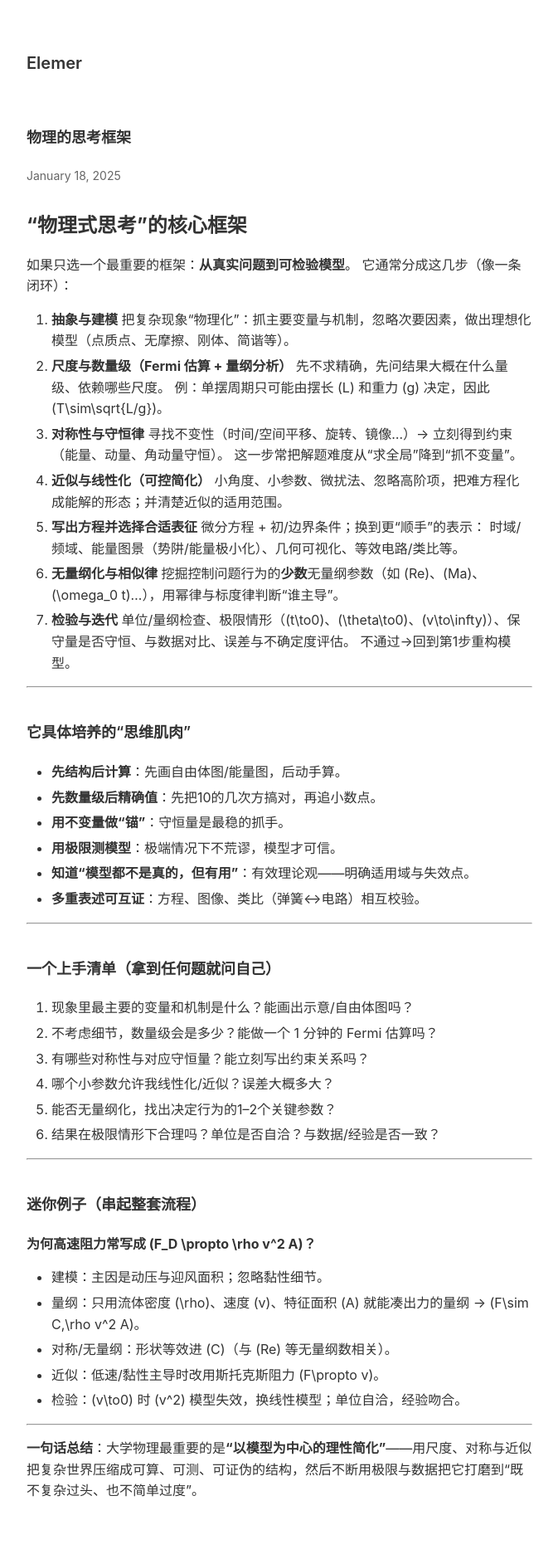
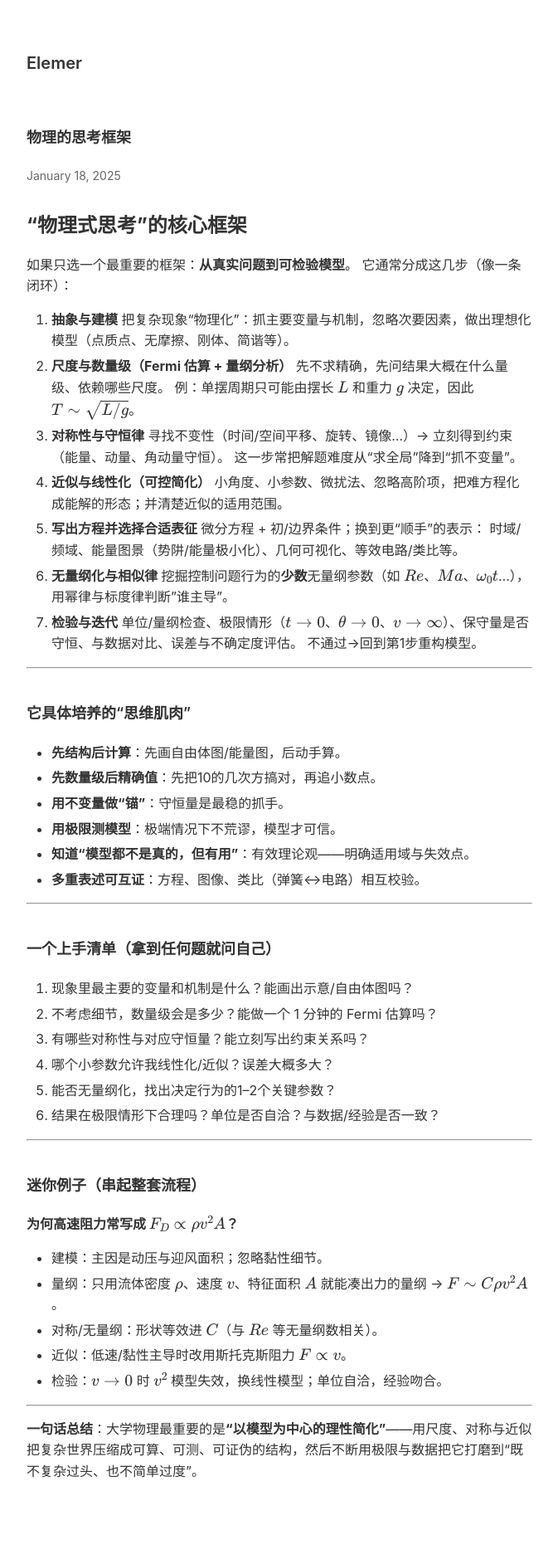
Before and after one commit to elemer1/elemer1.github.io, a Jekyll site: the page built from _writings/物理的思考方式.md, in a window 1280 px wide. Shown: the whole page at 83% size, without its empty margins (303-976 px from the left). Built offline with Jekyll 4.4.1, drawn with Linux system fonts in a browser that asks for light colours; after the commit the page ends 1861 px from its top, so only the background shows below that.

Commit message:
Update content - 2025-10-19 00:11:53

```diff
--- a/_config.yml
+++ b/_config.yml
@@ -9,6 +9,12 @@ url: "https://elemer1.github.io"
 # Build settings
 markdown: kramdown
 permalink: /:title/
+
+# Kramdown settings for math
+kramdown:
+  math_engine: mathjax
+  syntax_highlighter_opts:
+    disable: true
 
 # Performance optimizations
 sass:
--- a/_layouts/default.html
+++ b/_layouts/default.html
@@ -29,19 +29,28 @@
 
   <!-- MathJax for Mathematical Formulas -->
   <script>
-    MathJax = {
+    window.MathJax = {
       tex: {
         inlineMath: [['$', '$'], ['\\(', '\\)']],
         displayMath: [['$$', '$$'], ['\\[', '\\]']],
         processEscapes: true,
-        processEnvironments: true
+        processEnvironments: true,
+        tags: 'ams'
+      },
+      svg: {
+        fontCache: 'global'
       },
       options: {
-        skipHtmlTags: ['script', 'noscript', 'style', 'textarea', 'pre']
+        skipHtmlTags: ['script', 'noscript', 'style', 'textarea', 'pre', 'code']
+      },
+      startup: {
+        pageReady: () => {
+          return MathJax.startup.defaultPageReady();
+        }
       }
     };
   </script>
-  <script async src="https://cdn.jsdelivr.net/npm/mathjax@3/es5/tex-mml-chtml.js"></script>
+  <script id="MathJax-script" async src="https://cdn.jsdelivr.net/npm/mathjax@3/es5/tex-mml-chtml.js"></script>
 </head>
 <body>
   <div class="container">
--- a/_writings/物理的思考方式.md
+++ b/_writings/物理的思考方式.md
@@ -12,7 +12,7 @@ date: 2025-01-18
    把复杂现象“物理化”：抓主要变量与机制，忽略次要因素，做出理想化模型（点质点、无摩擦、刚体、简谐等）。
 2. **尺度与数量级（Fermi 估算 + 量纲分析）**
    先不求精确，先问结果大概在什么量级、依赖哪些尺度。
-   例：单摆周期只可能由摆长 (L) 和重力 (g) 决定，因此 (T\sim\sqrt{L/g})。
+   例：单摆周期只可能由摆长 $L$ 和重力 $g$ 决定，因此 $T\sim\sqrt{L/g}$。
 3. **对称性与守恒律**
    寻找不变性（时间/空间平移、旋转、镜像…）→ 立刻得到约束（能量、动量、角动量守恒）。
    这一步常把解题难度从“求全局”降到“抓不变量”。
@@ -22,9 +22,9 @@ date: 2025-01-18
    微分方程 + 初/边界条件；换到更“顺手”的表示：
    时域/频域、能量图景（势阱/能量极小化）、几何可视化、等效电路/类比等。
 6. **无量纲化与相似律**
-   挖掘控制问题行为的**少数**无量纲参数（如 (Re)、(Ma)、(\omega_0 t)…），用幂律与标度律判断“谁主导”。
+   挖掘控制问题行为的**少数**无量纲参数（如 $Re$、$Ma$、$\omega_0 t$…），用幂律与标度律判断"谁主导"。
 7. **检验与迭代**
-   单位/量纲检查、极限情形（(t\to0)、(\theta\to0)、(v\to\infty)）、保守量是否守恒、与数据对比、误差与不确定度评估。
+   单位/量纲检查、极限情形（$t\to0$、$\theta\to0$、$v\to\infty$）、保守量是否守恒、与数据对比、误差与不确定度评估。
    不通过→回到第1步重构模型。
 
 ---
@@ -53,13 +53,13 @@ date: 2025-01-18
 
 ## 迷你例子（串起整套流程）
 
-**为何高速阻力常写成 (F_D \propto \rho v^2 A)？**
+**为何高速阻力常写成 $F_D \propto \rho v^2 A$？**
 
 * 建模：主因是动压与迎风面积；忽略黏性细节。
-* 量纲：只用流体密度 (\rho)、速度 (v)、特征面积 (A) 就能凑出力的量纲 → (F\sim C,\rho v^2 A)。
-* 对称/无量纲：形状等效进 (C)（与 (Re) 等无量纲数相关）。
-* 近似：低速/黏性主导时改用斯托克斯阻力 (F\propto v)。
-* 检验：(v\to0) 时 (v^2) 模型失效，换线性模型；单位自洽，经验吻合。
+* 量纲：只用流体密度 $\rho$、速度 $v$、特征面积 $A$ 就能凑出力的量纲 → $F\sim C\rho v^2 A$。
+* 对称/无量纲：形状等效进 $C$（与 $Re$ 等无量纲数相关）。
+* 近似：低速/黏性主导时改用斯托克斯阻力 $F\propto v$。
+* 检验：$v\to0$ 时 $v^2$ 模型失效，换线性模型；单位自洽，经验吻合。
 
 ---
 
```
